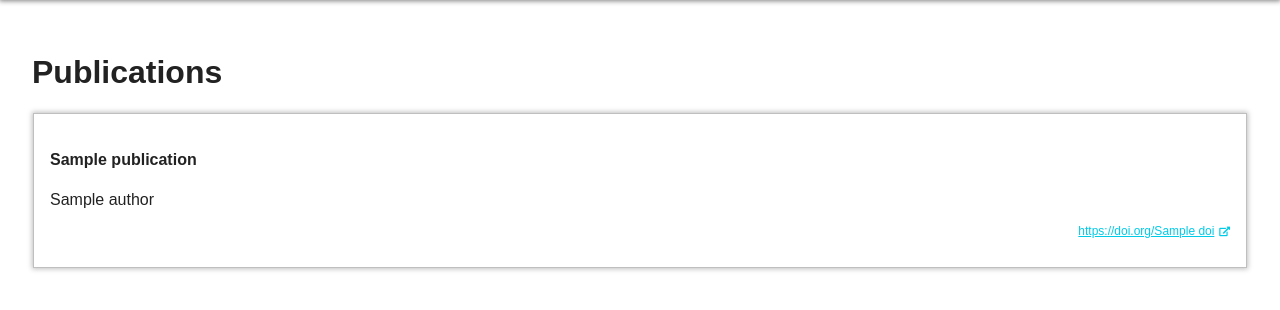
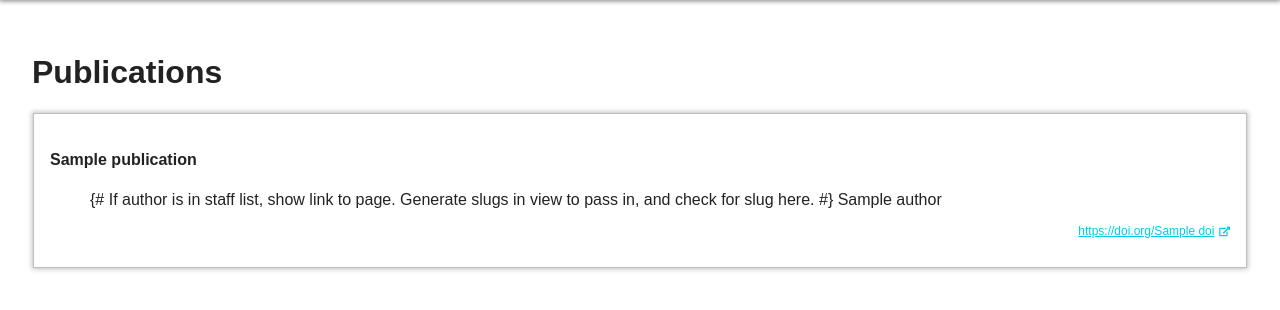
Before and after one commit to mbwatson/djoi, a Django app: template templates/djoi/publications/index.html in a window 1280 px wide. Shown: the part 50-360 px from the top of the page. Run offline with Django 3.2, Linux system fonts and the light colour scheme; the template is opened without the code that fills it: most values are stand-ins (such as "Sample title", 1, 10 or a date in 2020); some libraries are stand-ins or nearby versions.

Commit message:
revert to life before staff check functions

```diff
--- a/djoi/publications/views.py
+++ b/djoi/publications/views.py
@@ -2,6 +2,7 @@ from django.shortcuts import render, get_list_or_404, get_object_or_404
 from .models import Publication
 from djoi.authors.models import Author
 from djoi.utils import publicationObject
+from django.template.defaultfilters import slugify
 
 from crossref.restful import Works
 works = Works()
--- a/templates/djoi/authors/index.html
+++ b/templates/djoi/authors/index.html
@@ -8,7 +8,7 @@
 
         {% for author in authors %}
             <div class="div-list__item author">
-                <a href="{% url 'djoi:author' author.slug %}" class="author__link"><i class="far fa-user"></i>{{ author }}</a>
+                {{ author }}
             </div>
         {% endfor %}
 
--- a/templates/djoi/publications/index.html
+++ b/templates/djoi/publications/index.html
@@ -12,13 +12,19 @@
                 <h4 class="publication__title">{{ publication.title }}</h4>
 
                 <div class="publication__authors">
-                    {% for author in publication.author.all %}
-                        {% if author.is_staff %}
-                            <a href="{% url 'djoi:employee' author.slug %}">{{ author.name }}</a>
-                        {% else %}
-                            {{ author.name }}
-                        {% endif %}
-                    {% endfor %}
+                    <ul>
+                        {% for author in publication.author.all %}
+                            <li style="list-style: none;">
+                                {#
+                                    If author is in staff list,
+                                    show link to page.
+                                    Generate slugs in view to pass in,
+                                    and check for slug here.
+                                #}
+                                {{ author.name }}
+                            </li>
+                        {% endfor %}
+                    </ul>
                 </div>
 
                 <div class="publication__meta">
```
Also changed, not shown: djoi/authors/models.py (+1 -10 lines), djoi/staff/models.py (+16 -0 lines), dois.txt (line endings or trailing spaces).
